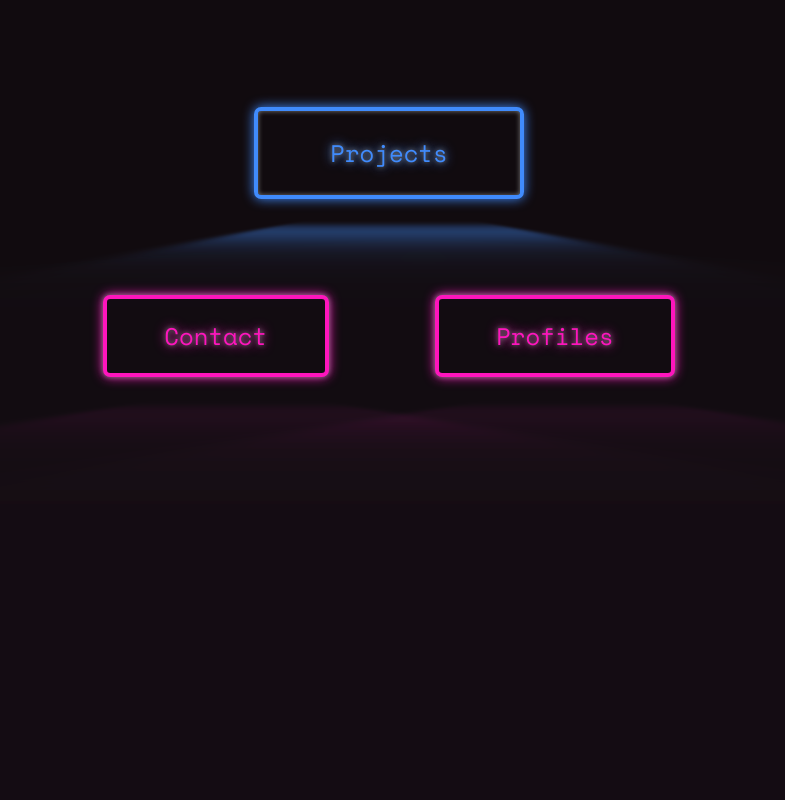
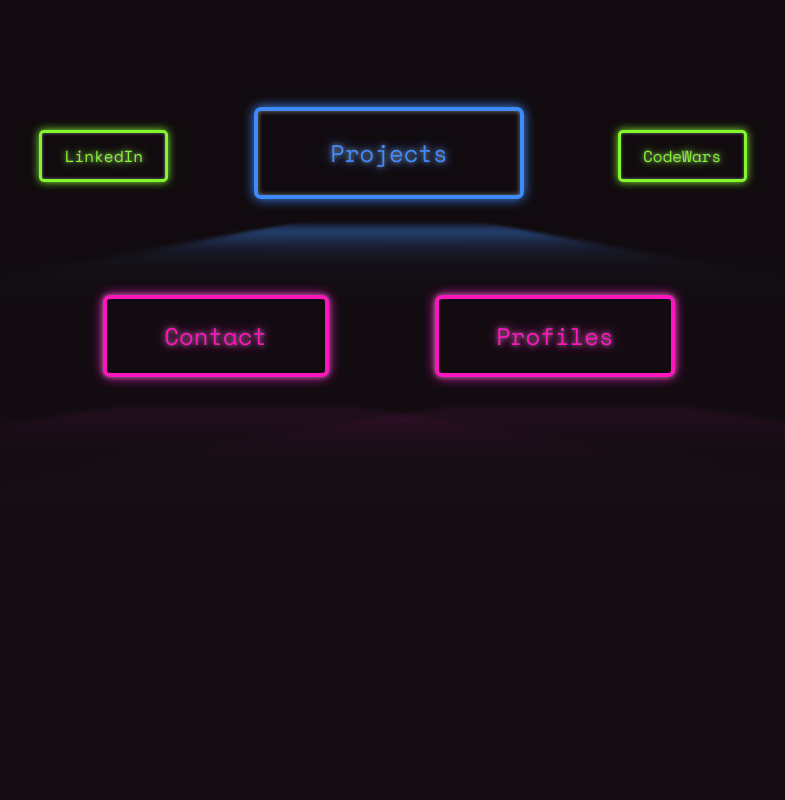
Before and after one commit to andrewdorazio/Portfolio-Website, a plain HTML site: page index.html in a window 1280 px wide. Shown: the top 800 px of the page, without its empty margins (239-1024 px from the left). Drawn offline with nearby package versions, Linux system fonts and the light colour scheme; a web font is replaced by a local one.

Commit message:
Add and style linkedIn and Codewars buttons

```diff
--- a/index.html
+++ b/index.html
@@ -14,7 +14,9 @@
 <body>
     <h1 class="fade-inout-text">Welcome</h1>
     <!-- Buttons -->
+    <a><button href="#" type="button" class="hidden-button" id="linkedInButton">LinkedIn</button></a>
     <a><button href="#" type="button" class="main-button">Projects</button></a>
+    <a><button href="#" type="button" class="hidden-button" id="codeWarsButton">CodeWars</button></a>
     <br>
     <a href="#contact-info"><button type="button" class="secondary-button">Contact</button></a>
     <a href="#"><button type="button" class="secondary-button">Profiles</button></a>
--- a/style.css
+++ b/style.css
@@ -4,6 +4,7 @@
   --clr-neon: hsl(317, 100%, 54%);
   --clr-bg: rgb(17, 11, 15);
   --clr-blue: hsl(216, 97%, 62%);
+  --clr-green: hsl(94, 91%, 57%);
 }
 
 @font-face {
@@ -43,6 +44,7 @@ h1 {
 /* Button styling */
 
 a button {
+  margin-top: -40%;
   cursor: pointer;
   text-decoration: none;
   margin: 1.5em 2.5em 2.5em 1.5em;
@@ -64,6 +66,15 @@ a .secondary-button {
   padding:0.8em 2.4em;
   color: var(--clr-neon);
   box-shadow: 0 0 0.2em rgb(124, 124, 124), 0 0 0.5em currentColor;
+}
+
+a .hidden-button {
+  margin: 1.5em 2.5em 0em 1.5em;
+  font-size: 1em;
+  border: 0.2em solid var(--clr-green);
+  padding:0.7em 1.4em;
+  color: var(--clr-green);
+  box-shadow: inset 0 0 0.2em rgb(124, 124, 124), 0 0 0.5em currentColor;
 }
 
 /* Button animation */
```
